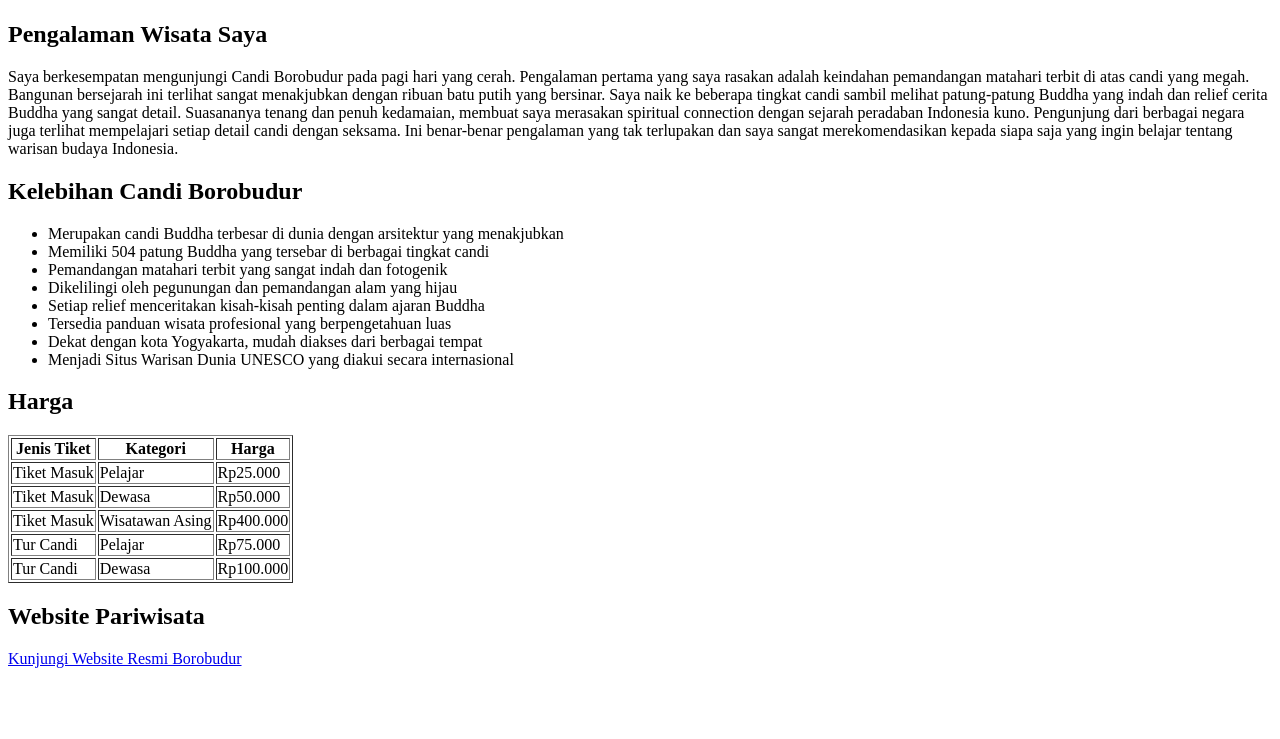
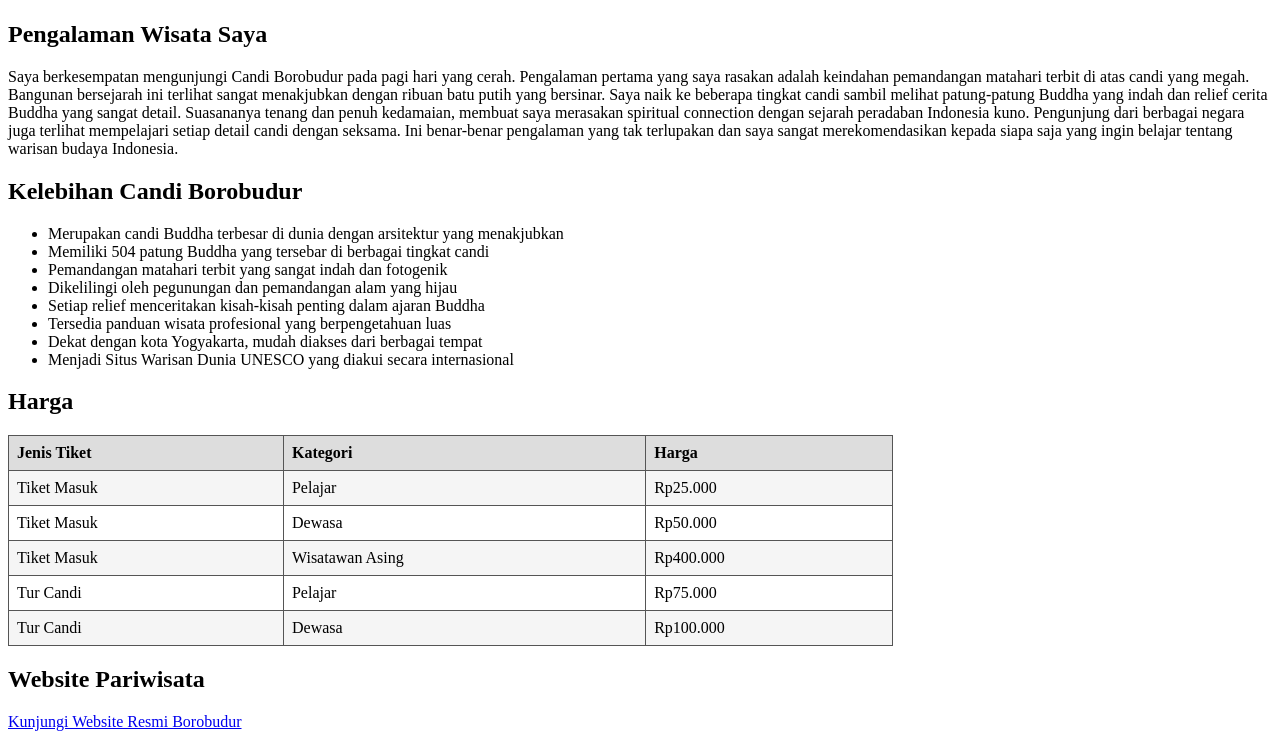
Before and after one commit to KikuaUq/Tugas-1, a plain HTML site: page index.html in a window 1280 px wide. Shown: the part 383-1122 px from the top of the page. Before the commit the page ends 1059 px from the top, so only its background shows below. Drawn offline with Linux system fonts and the light colour scheme.

Commit message:
Add styles and improve HTML structure

```diff
--- a/index.html
+++ b/index.html
@@ -3,7 +3,29 @@
 <head>
     <meta charset="UTF-8">
     <title>Candi Borobudur</title>
+
+    <style>
+        table {
+            border-collapse: collapse;
+            width: 70%;
+        }
+
+        th, td {
+            border: 1px solid #555;
+            padding: 8px;
+            text-align: left;
+        }
+
+        th {
+            background-color: #ddd;
+        }
+
+        tr:nth-child(even) {
+            background-color: #f5f5f5;
+        }
+    </style>
 </head>
+
 <body>
     <h1>Candi Borobudur</h1>
 
@@ -27,7 +49,8 @@
     </ul>
 
     <h2>Harga</h2>
-    <table border="1">
+
+    <table>
         <tr>
             <th>Jenis Tiket</th>
             <th>Kategori</th>
@@ -61,6 +84,8 @@
     </table>
 
     <h2>Website Pariwisata</h2>
-    <a href="https://borobudurpark.com" target="_blank">Kunjungi Website Resmi Borobudur</a>
+    <a href="https://borobudurpark.com" target="_blank">
+        Kunjungi Website Resmi Borobudur
+    </a>
 </body>
-    </html>
+</html>
```
